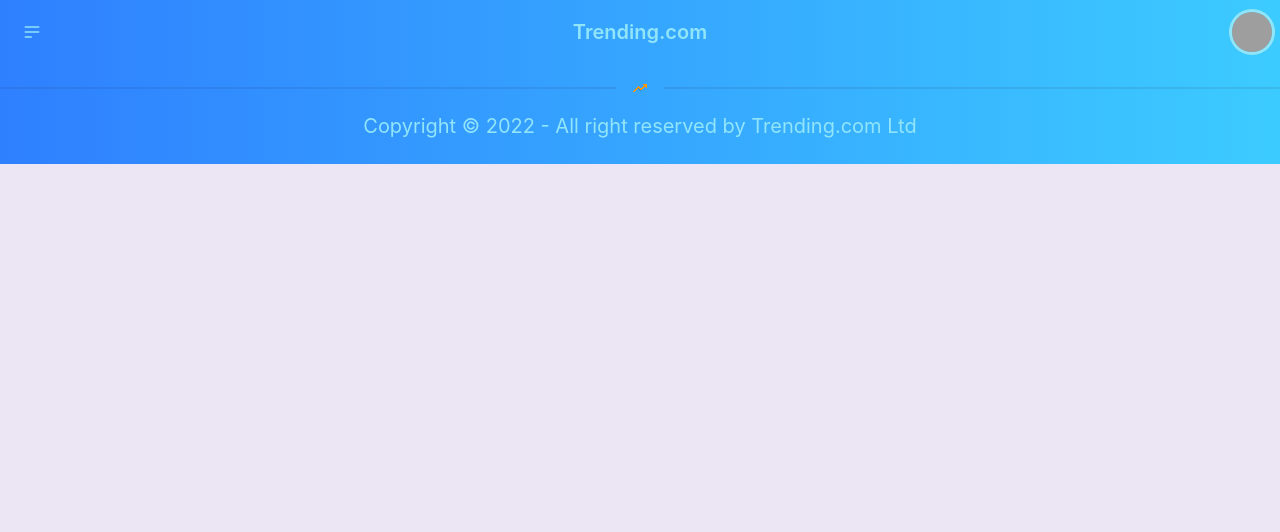
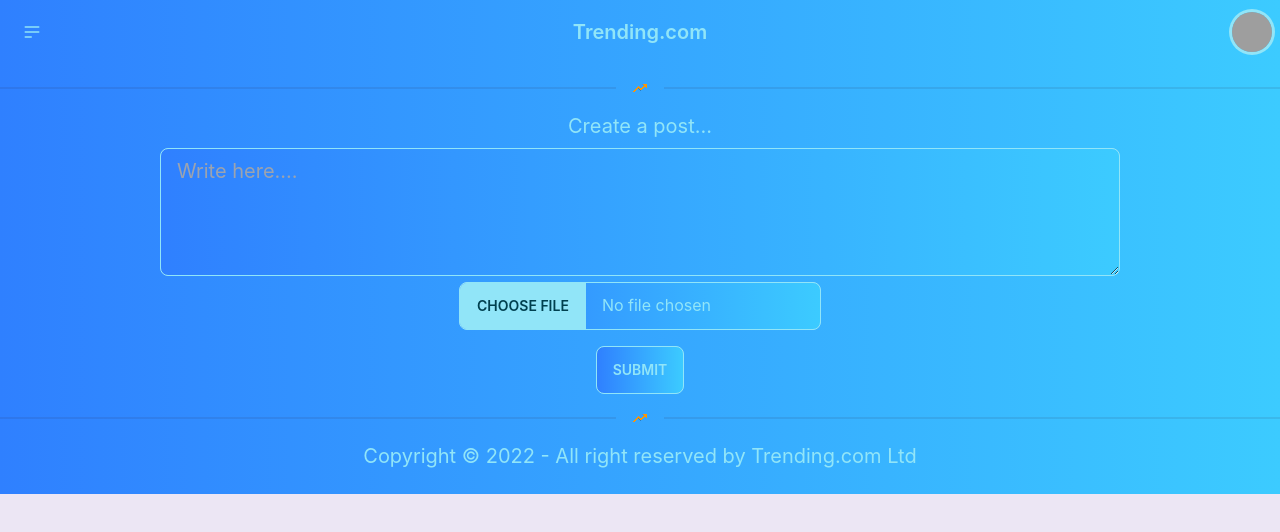
Before and after one commit to AkashChakrabortty/Trending.com-client, a React (Create React App) app in the folder my-app/: page / in a window 1280 px wide. Shown: the top 532 px of the page. Built offline with nearby package versions, Linux system fonts and the light colour scheme; grey boxes are pictures that could not be loaded.

Commit message:
post design

```diff
--- /dev/null
+++ b/my-app/src/components/Post/Post.jsx
@@ -0,0 +1,33 @@
+import React from 'react';
+import Divider from '../Divider/Divider';
+
+const Post = () => {
+    return (
+      <div>
+        <Divider></Divider>
+        <h2 className="text-center text-xl mb-2 text-info">Create a post...</h2>
+        <form className="w-3/4 mx-auto">
+          <div className="text">
+            <textarea
+              className="textarea textarea-info w-full h-32 default-bg text-info text-xl"
+              placeholder="Write here...."
+            ></textarea>
+          </div>
+          <div className="photo text-center">
+            <input
+              type="file"
+              className="file-input file-input-bordered file-input-info default-bg text-info"
+              accept=".jpg"
+            />
+          </div>
+          <div className="submit text-center my-4">
+            <button className="btn btn-info text-info  default-bg">
+              Submit
+            </button>
+          </div>
+        </form>
+      </div>
+    );
+};
+
+export default Post;
--- a/my-app/src/components/home/Home.jsx
+++ b/my-app/src/components/home/Home.jsx
@@ -1,10 +1,12 @@
 import React from 'react';
 import Footer from '../Footer/Footer';
 import Nav from '../nav/nav';
+import Post from '../Post/Post';
 const Home = () => {
     return (
       <div>
         <Nav></Nav>
+        <Post></Post>
         <Footer></Footer>
       </div>
     );
```
